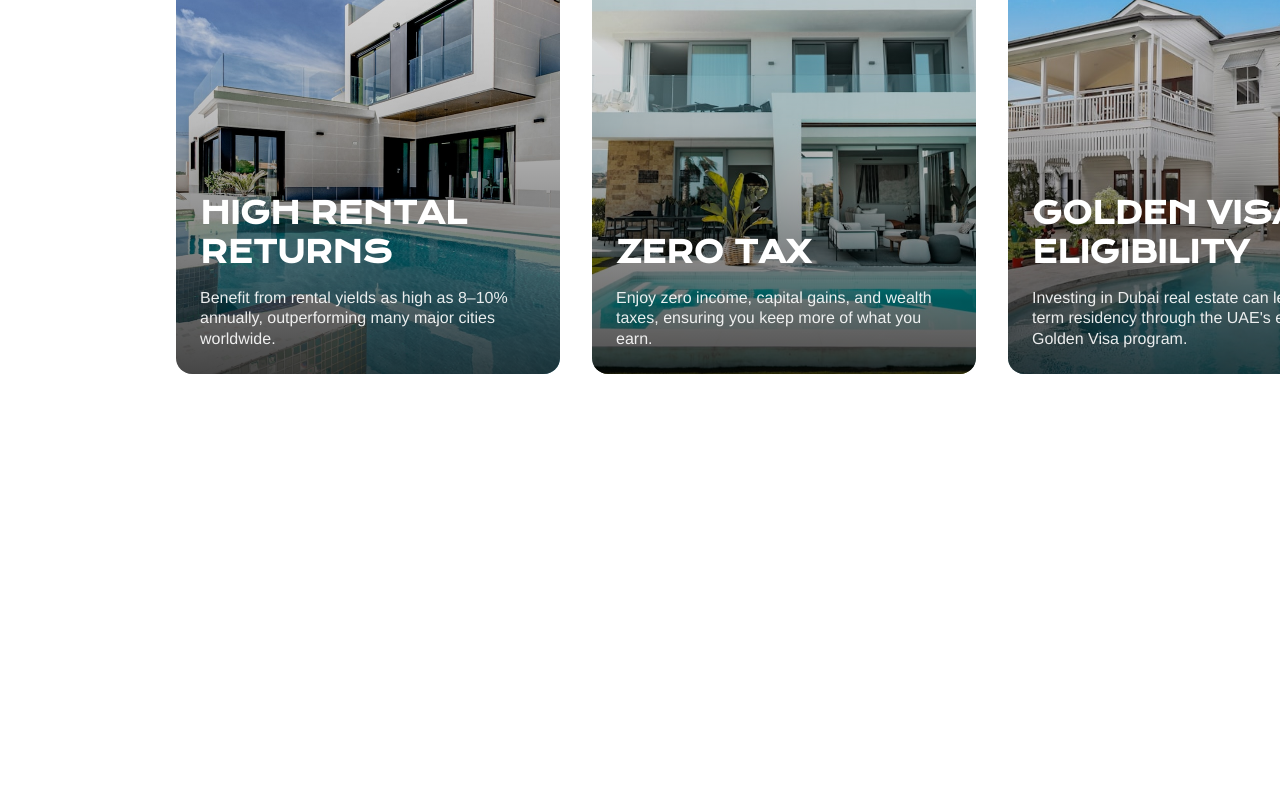
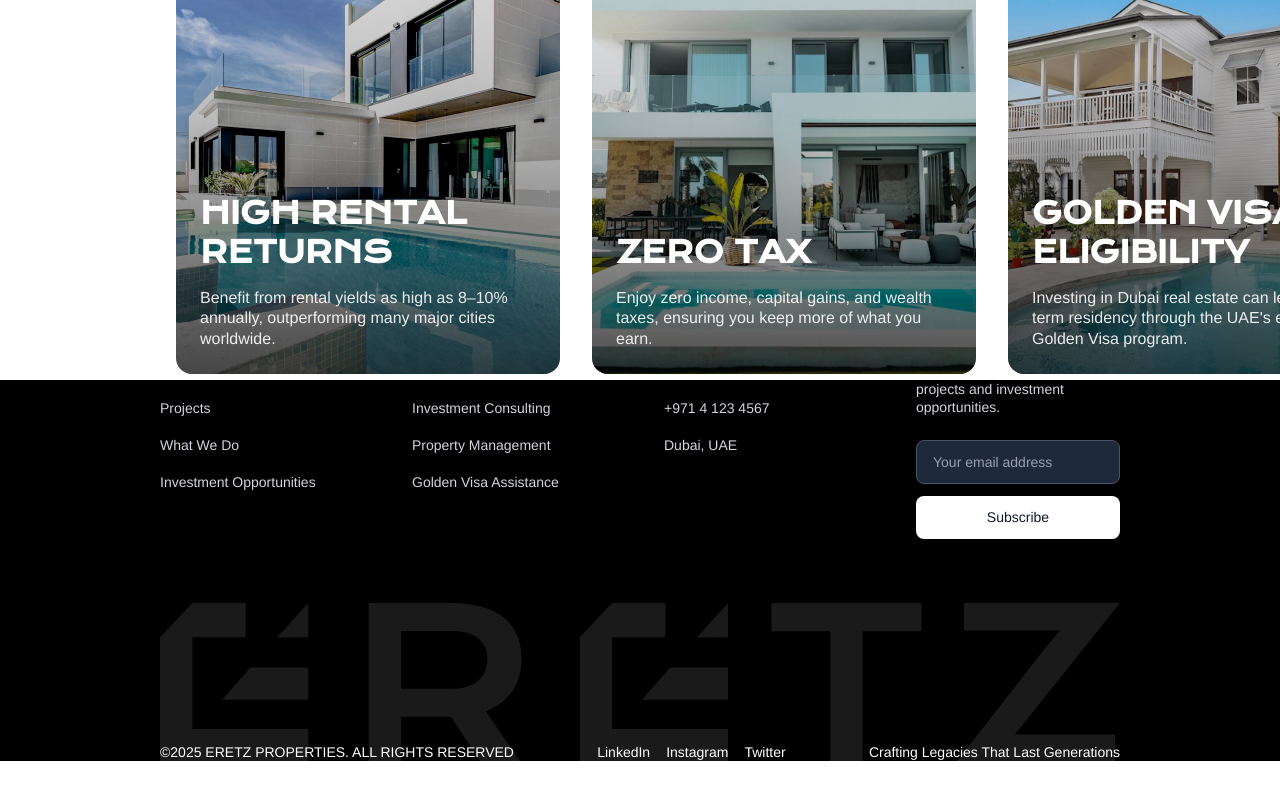
Before and after one commit to NAMANIND/eretz, a Next.js app: page / in a window 1280 px wide. Shown: the part 10488-11288 px from the top of the page. Built offline with nearby package versions, Linux system fonts and the light colour scheme.

Commit message:
z-scroll

```diff
--- a/src/app/page.tsx
+++ b/src/app/page.tsx
@@ -19,8 +19,12 @@ function page() {
       <WwdSection />
       <SlidelLayout />
       <Projects />
-      <WhyDubai />
-      <ContactSection />
+
+      {/* Parallax Container for WhyDubai and ContactSection */}
+      <div className="relative">
+        <WhyDubai />
+        <ContactSection />
+      </div>
     </div>
   );
 }
--- a/src/app/sections/ContactSection.tsx
+++ b/src/app/sections/ContactSection.tsx
@@ -35,7 +35,7 @@ const ContactSection = () => {
       {/* Main Contact + Footer Section */}
       <section
         id="contact"
-        className="relative bg-white text-gray-900 overflow-hidden"
+        className="sticky bottom-0 bg-black text-white overflow-hidden -z-20"
       >
         {/* Hero/CTA Section */}
         <div className="relative z-10 text-center">
@@ -64,7 +64,7 @@ const ContactSection = () => {
 
             {/* Description */}
             <div className="max-w-5xl mx-auto text-center mb-12">
-              <h4 className="text-lg text-gray-700 leading-relaxed text-center">
+              <h4 className="text-lg text-gray-300 leading-relaxed text-center">
                 Ready to invest in Dubai&apos;s premium real estate market? Our
                 team is here to guide you through every step of your property
                 investment journey. From exclusive developments to personalized
@@ -75,7 +75,7 @@ const ContactSection = () => {
             {/* CTA Button */}
             <motion.button
               onClick={() => setIsFormOpen(true)}
-              className="bg-gray-900 text-white px-8 py-4 rounded-lg font-medium text-lg hover:bg-gray-800 transition-all duration-300 shadow-lg"
+              className="bg-white text-gray-900 px-8 py-4 rounded-lg font-medium text-lg hover:bg-gray-100 transition-all duration-300 shadow-lg"
               whileHover={{
                 scale: 1.05,
                 transition: { duration: 0.2 },
@@ -86,14 +86,14 @@ const ContactSection = () => {
             </motion.button>
           </div>
         </div>
-        <hr className="my-12 border-gray-200" />
+        <hr className="my-12 border-gray-700" />
         {/* Footer Section */}
         <footer className="relative z-10 ">
-          <div className="max-w-7xl mx-auto">
+          <div className=" container-w mx-auto">
             <div className="grid grid-cols-1 md:grid-cols-2 lg:grid-cols-4 gap-12 mb-16">
               {/* About ERETZ */}
               <div>
-                <h3 className="text-lg font-normal font-krona text-gray-900 mb-6">
+                <h3 className="text-lg font-normal font-krona text-white mb-6">
                   <GSAPTextReveal
                     splitBy="words"
                     animationType="slideUp"
@@ -108,7 +108,7 @@ const ContactSection = () => {
                   <li>
                     <a
                       href="#about"
-                      className="text-gray-700 hover:text-gray-900 transition-colors text-sm"
+                      className="text-gray-300 hover:text-white transition-colors text-sm"
                     >
                       Our Story
                     </a>
@@ -116,7 +116,7 @@ const ContactSection = () => {
                   <li>
                     <a
                       href="#projects"
-                      className="text-gray-700 hover:text-gray-900 transition-colors text-sm"
+                      className="text-gray-300 hover:text-white transition-colors text-sm"
                     >
                       Projects
                     </a>
@@ -124,7 +124,7 @@ const ContactSection = () => {
                   <li>
                     <a
                       href="#what-we-do"
-                      className="text-gray-700 hover:text-gray-900 transition-colors text-sm"
+                      className="text-gray-300 hover:text-white transition-colors text-sm"
                     >
                       What We Do
                     </a>
@@ -132,7 +132,7 @@ const ContactSection = () => {
                   <li>
                     <a
                       href="#"
-                      className="text-gray-700 hover:text-gray-900 transition-colors text-sm"
+                      className="text-gray-300 hover:text-white transition-colors text-sm"
                     >
                       Investment Opportunities
                     </a>
@@ -142,7 +142,7 @@ const ContactSection = () => {
 
               {/* Services */}
               <div>
-                <h3 className="text-lg font-normal font-krona text-gray-900 mb-6">
+                <h3 className="text-lg font-normal font-krona text-white mb-6">
                   <GSAPTextReveal
                     splitBy="words"
                     animationType="slideUp"
@@ -157,7 +157,7 @@ const ContactSection = () => {
                   <li>
                     <a
                       href="#"
-                      className="text-gray-700 hover:text-gray-900 transition-colors text-sm"
+                      className="text-gray-300 hover:text-white transition-colors text-sm"
                     >
                       Property Development
                     </a>
@@ -165,7 +165,7 @@ const ContactSection = () => {
                   <li>
                     <a
                       href="#"
-                      className="text-gray-700 hover:text-gray-900 transition-colors text-sm"
+                      className="text-gray-300 hover:text-white transition-colors text-sm"
                     >
                       Investment Consulting
                     </a>
@@ -173,7 +173,7 @@ const ContactSection = () => {
                   <li>
                     <a
                       href="#"
-                      className="text-gray-700 hover:text-gray-900 transition-colors text-sm"
+                      className="text-gray-300 hover:text-white transition-colors text-sm"
                     >
                       Property Management
                     </a>
@@ -181,7 +181,7 @@ const ContactSection = () => {
                   <li>
                     <a
                       href="#"
-                      className="text-gray-700 hover:text-gray-900 transition-colors text-sm"
+                      className="text-gray-300 hover:text-white transition-colors text-sm"
                     >
                       Golden Visa Assistance
                     </a>
@@ -191,7 +191,7 @@ const ContactSection = () => {
 
               {/* Contact */}
               <div>
-                <h3 className="text-lg font-normal font-krona text-gray-900 mb-6">
+                <h3 className="text-lg font-normal font-krona text-white mb-6">
                   <GSAPTextReveal
                     splitBy="words"
                     animationType="slideUp"
@@ -206,7 +206,7 @@ const ContactSection = () => {
                   <li>
                     <a
                       href="mailto:info@eretz.ae"
-                      className="text-gray-700 hover:text-gray-900 transition-colors text-sm"
+                      className="text-gray-300 hover:text-white transition-colors text-sm"
                     >
                       info@eretz.ae
                     </a>
@@ -214,20 +214,20 @@ const ContactSection = () => {
                   <li>
                     <a
                       href="tel:+971-4-123-4567"
-                      className="text-gray-700 hover:text-gray-900 transition-colors text-sm"
+                      className="text-gray-300 hover:text-white transition-colors text-sm"
                     >
                       +971 4 123 4567
                     </a>
                   </li>
                   <li>
-                    <span className="text-gray-700 text-sm">Dubai, UAE</span>
+                    <span className="text-gray-300 text-sm">Dubai, UAE</span>
                   </li>
                 </ul>
               </div>
 
               {/* Get Updates */}
               <div>
-                <h3 className="text-lg font-normal font-krona text-gray-900 mb-6">
+                <h3 className="text-lg font-normal font-krona text-white mb-6">
                   <GSAPTextReveal
                     splitBy="words"
                     animationType="slideUp"
@@ -238,7 +238,7 @@ const ContactSection = () => {
                     STAY UPDATED
                   </GSAPTextReveal>
                 </h3>
-                <p className="text-gray-700 mb-6 text-sm leading-relaxed">
+                <p className="text-gray-300 mb-6 text-sm leading-relaxed">
                   Get the latest updates on our projects and investment
                   opportunities.
                 </p>
@@ -246,9 +246,9 @@ const ContactSection = () => {
                   <input
                     type="email"
                     placeholder="Your email address"
-                    className="w-full bg-white border border-gray-300 rounded-lg px-4 py-3 text-gray-900 placeholder-gray-500 focus:outline-none focus:border-gray-900 transition-colors text-sm"
+                    className="w-full bg-gray-800 border border-gray-600 rounded-lg px-4 py-3 text-white placeholder-gray-400 focus:outline-none focus:border-white transition-colors text-sm"
                   />
-                  <button className="w-full bg-gray-900 text-white px-6 py-3 rounded-lg font-medium hover:bg-gray-800 transition-colors text-sm">
+                  <button className="w-full bg-white text-gray-900 px-6 py-3 rounded-lg font-medium hover:bg-gray-100 transition-colors text-sm">
                     Subscribe
                   </button>
                 </div>
@@ -257,24 +257,24 @@ const ContactSection = () => {
 
             <div className="flex justify-center w-full h-full">
               <img
-                src="/logo-black.svg"
+                src="/logo.svg"
                 alt="ERETZ"
                 className="w-full h-full opacity-[0.1]"
               />
             </div>
-            <div className="flex flex-col lg:flex-row items-center justify-between gap-6 text-sm text-black -mt-6">
+            <div className="flex flex-col lg:flex-row items-center justify-between gap-6 text-sm text-white -mt-6">
               <div className="flex flex-col lg:flex-row items-center gap-6">
                 <span>©2025 ERETZ PROPERTIES. ALL RIGHTS RESERVED</span>
               </div>
               <div className="flex flex-col lg:flex-row items-center gap-6">
                 <div className="flex items-center gap-4">
-                  <a href="#" className="hover:text-gray-900 transition-colors">
+                  <a href="#" className="hover:text-gray-300 transition-colors">
                     LinkedIn
                   </a>
-                  <a href="#" className="hover:text-gray-900 transition-colors">
+                  <a href="#" className="hover:text-gray-300 transition-colors">
                     Instagram
                   </a>
-                  <a href="#" className="hover:text-gray-900 transition-colors">
+                  <a href="#" className="hover:text-gray-300 transition-colors">
                     Twitter
                   </a>
                 </div>
@@ -297,25 +297,25 @@ const ContactSection = () => {
           transition={{ duration: 0.3 }}
         >
           <motion.div
-            className="bg-white rounded-2xl p-8 max-w-lg w-full max-h-[90vh] overflow-y-auto shadow-2xl"
+            className="bg-gray-800 rounded-2xl p-8 max-w-lg w-full max-h-[90vh] overflow-y-auto shadow-2xl"
             initial={{ scale: 0.9, opacity: 0 }}
             animate={{ scale: 1, opacity: 1 }}
             exit={{ scale: 0.9, opacity: 0 }}
             transition={{ duration: 0.3, ease: "easeOut" }}
           >
             <div className="flex justify-between items-center mb-8">
-              <h2 className="text-3xl font-normal font-krona text-gray-900">
+              <h2 className="text-3xl font-normal font-krona text-white">
                 GET IN TOUCH
               </h2>
               <button
                 onClick={() => setIsFormOpen(false)}
-                className="text-gray-500 hover:text-gray-900 text-2xl transition-colors p-1"
+                className="text-gray-400 hover:text-white text-2xl transition-colors p-1"
               >
                 ×
               </button>
             </div>
 
-            <p className="text-gray-700 mb-8 leading-relaxed">
+            <p className="text-gray-300 mb-8 leading-relaxed">
               Ready to start your investment journey with ERETZ? Fill out the
               form below and our team will get back to you within 24 hours.
             </p>
@@ -324,7 +324,7 @@ const ContactSection = () => {
               <div>
                 <label
                   htmlFor="firstName"
-                  className="block text-sm font-medium text-gray-900 mb-3"
+                  className="block text-sm font-medium text-white mb-3"
                 >
                   First Name *
                 </label>
@@ -334,7 +334,7 @@ const ContactSection = () => {
                   name="firstName"
                   value={formData.firstName}
                   onChange={handleInputChange}
-                  className="w-full px-4 py-4 border border-gray-300 rounded-lg focus:outline-none focus:ring-2 focus:ring-gray-900 focus:border-transparent text-gray-900 transition-all"
+                  className="w-full px-4 py-4 border border-gray-600 rounded-lg focus:outline-none focus:ring-2 focus:ring-white focus:border-transparent text-white bg-gray-700 transition-all"
                   required
                 />
               </div>
@@ -342,7 +342,7 @@ const ContactSection = () => {
               <div>
                 <label
                   htmlFor="email"
-                  className="block text-sm font-medium text-gray-900 mb-3"
+                  className="block text-sm font-medium text-white mb-3"
                 >
                   Email Address *
                 </label>
@@ -352,7 +352,7 @@ const ContactSection = () => {
                   name="email"
                   value={formData.email}
                   onChange={handleInputChange}
-                  className="w-full px-4 py-4 border border-gray-300 rounded-lg focus:outline-none focus:ring-2 focus:ring-gray-900 focus:border-transparent text-gray-900 transition-all"
+                  className="w-full px-4 py-4 border border-gray-600 rounded-lg focus:outline-none focus:ring-2 focus:ring-white focus:border-transparent text-white bg-gray-700 transition-all"
                   required
                 />
               </div>
@@ -360,7 +360,7 @@ const ContactSection = () => {
               <div>
                 <label
                   htmlFor="message"
-                  className="block text-sm font-medium text-gray-900 mb-3"
+                  className="block text-sm font-medium text-white mb-3"
                 >
                   Message *
                 </label>
@@ -371,7 +371,7 @@ const ContactSection = () => {
                   onChange={handleInputChange}
                   rows={5}
                   placeholder="Tell us about your investment goals and how we can help..."
-                  className="w-full px-4 py-4 border border-gray-300 rounded-lg focus:outline-none focus:ring-2 focus:ring-gray-900 focus:border-transparent text-gray-900 resize-none transition-all"
+                  className="w-full px-4 py-4 border border-gray-600 rounded-lg focus:outline-none focus:ring-2 focus:ring-white focus:border-transparent text-white bg-gray-700 resize-none transition-all"
                   required
                 />
               </div>
@@ -380,7 +380,7 @@ const ContactSection = () => {
                 <motion.button
                   type="button"
                   onClick={() => setIsFormOpen(false)}
-                  className="flex-1 py-4 px-6 border border-gray-300 text-gray-700 rounded-lg hover:bg-gray-50 transition-colors font-medium"
+                  className="flex-1 py-4 px-6 border border-gray-600 text-gray-300 rounded-lg hover:bg-gray-700 transition-colors font-medium"
                   whileHover={{ scale: 1.02 }}
                   whileTap={{ scale: 0.98 }}
                 >
@@ -388,7 +388,7 @@ const ContactSection = () => {
                 </motion.button>
                 <motion.button
                   type="submit"
-                  className="flex-1 py-4 px-6 bg-gray-900 text-white rounded-lg hover:bg-gray-800 transition-colors font-medium"
+                  className="flex-1 py-4 px-6 bg-white text-gray-900 rounded-lg hover:bg-gray-100 transition-colors font-medium"
                   whileHover={{ scale: 1.02 }}
                   whileTap={{ scale: 0.98 }}
                 >
--- a/src/app/sections/WhyDubai.tsx
+++ b/src/app/sections/WhyDubai.tsx
@@ -74,7 +74,7 @@ const WhyDubai: React.FC = () => {
   ];
   return (
     <section
-      className="relative w-full min-h-screen bg-white py-1 "
+      className="relative w-full min-h-screen bg-white py-1 z-10"
       id="why-dubai"
       ref={sectionRef}
     >
```
